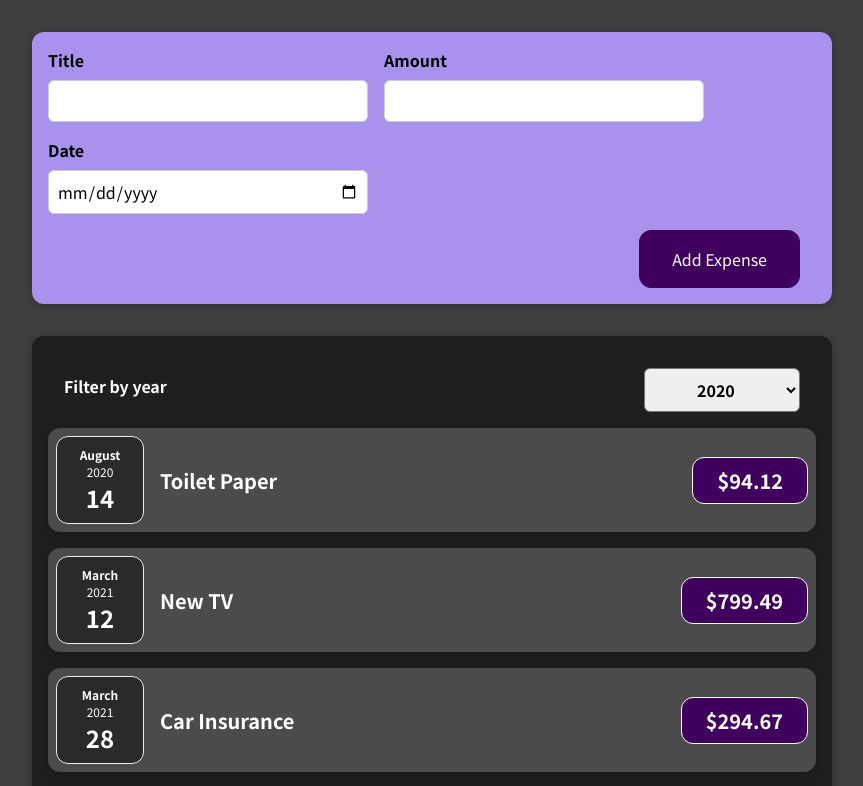
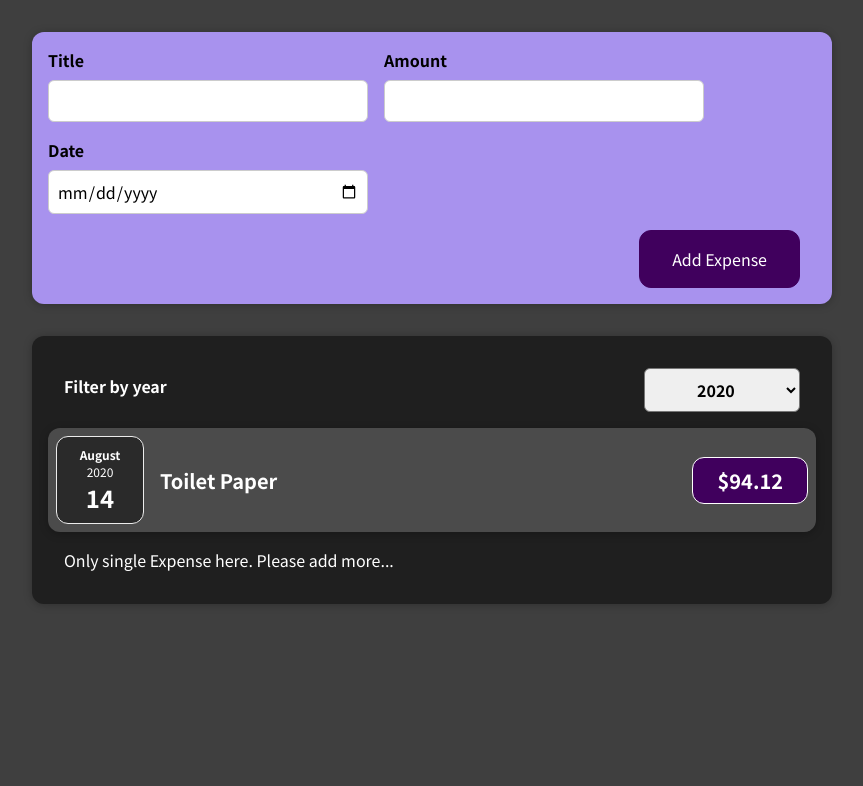
Before and after one commit to Rudra2501/firstReact, a React (Create React App) app: page / in a window 1280 px wide. Shown: the top 786 px of the page, without its empty margins (208-1071 px from the left). Built offline with nearby package versions, Linux system fonts and the light colour scheme.

Commit message:
single UI

```diff
--- a/src/components/Expenses/Expenses.js
+++ b/src/components/Expenses/Expenses.js
@@ -1,35 +1,51 @@
-import React, { useState } from "react";
-
 import ExpenseItem from "./ExpenseItem";
 import Card from "../UI/Card";
+import "./Expenses.css";
 import ExpensesFilter from "./ExpensesFilter";
-import "./Expenses.css";
-
+import { useState } from "react";
 const Expenses = (props) => {
   const [filteredYear, setFilteredYear] = useState("2020");
-
   const filterChangeHandler = (selectedYear) => {
     setFilteredYear(selectedYear);
   };
+  const filteredExpenses = props.items.filter((expense) => {
+    return expense.date.getFullYear().toString() === filteredYear;
+  });
+  let expensesContent = null;
+  <p className="expenses-filter">No Expenses found for the selected year!</p>;
 
+  if (filteredExpenses.length === 1) {
+    expensesContent = [
+      filteredExpenses.map((expense) => (
+        <ExpenseItem
+          key={Math.random().toString()}
+          title={expense.title}
+          amount={expense.amount}
+          date={expense.date}
+        />
+      )),
+      <p className="expenses-filter">
+        Only single Expense here. Please add more...
+      </p>,
+    ];
+  } else if (filteredExpenses.length > 1) {
+    expensesContent = filteredExpenses.map((expense) => (
+      <ExpenseItem
+        key={Math.random().toString()}
+        title={expense.title}
+        amount={expense.amount}
+        date={expense.date}
+      />
+    ));
+  }
   return (
-    <div>
     <Card className="expenses">
       <ExpensesFilter
         selected={filteredYear}
         onChangeFilter={filterChangeHandler}
       />
-        {props.items.map((expense) => (
-          <ExpenseItem
-            key={expense.id}
-            title={expense.title}
-            amount={expense.amount}
-            date={expense.date}
-          />
-        ))}
+      {expensesContent}
     </Card>
-    </div>
   );
 };
-
 export default Expenses;
```
Lines whose indentation alone changed are shown as unchanged.
